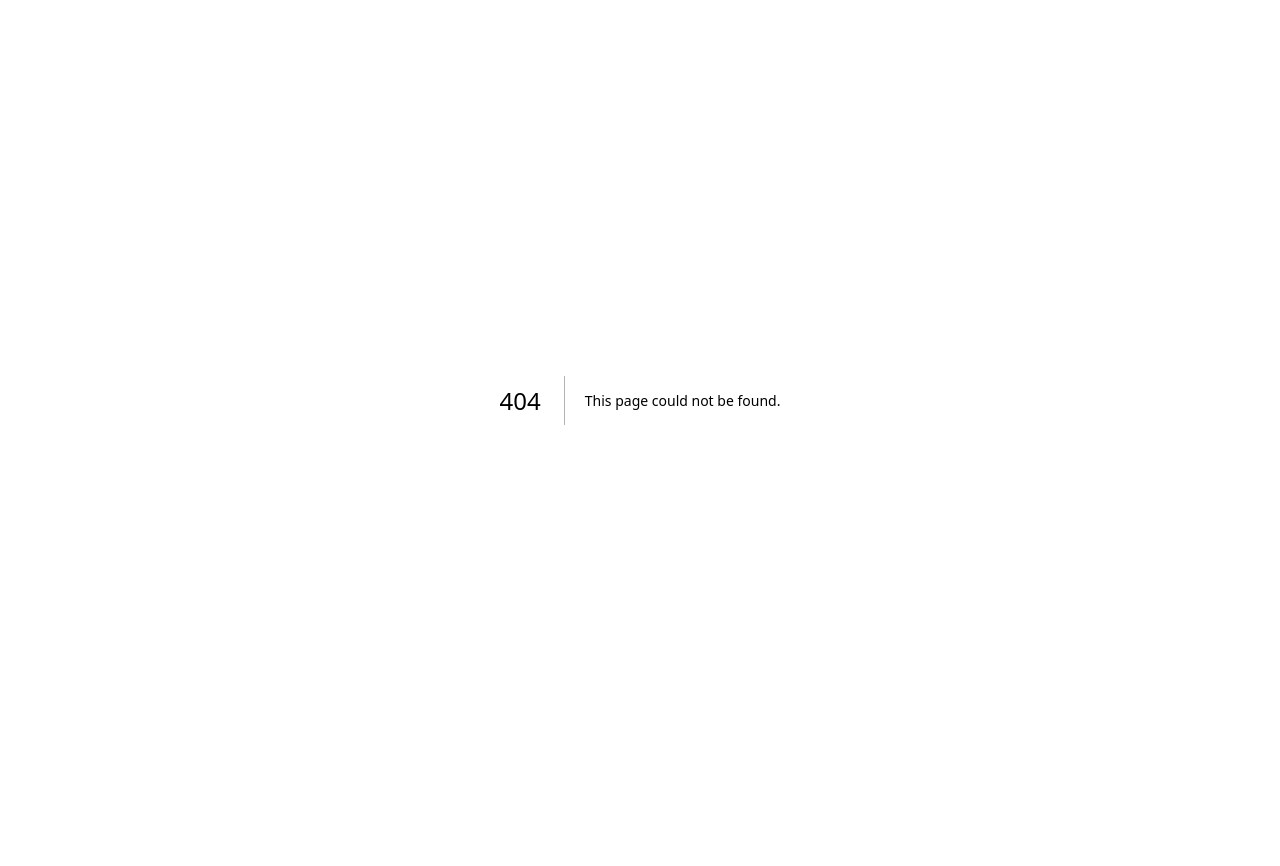
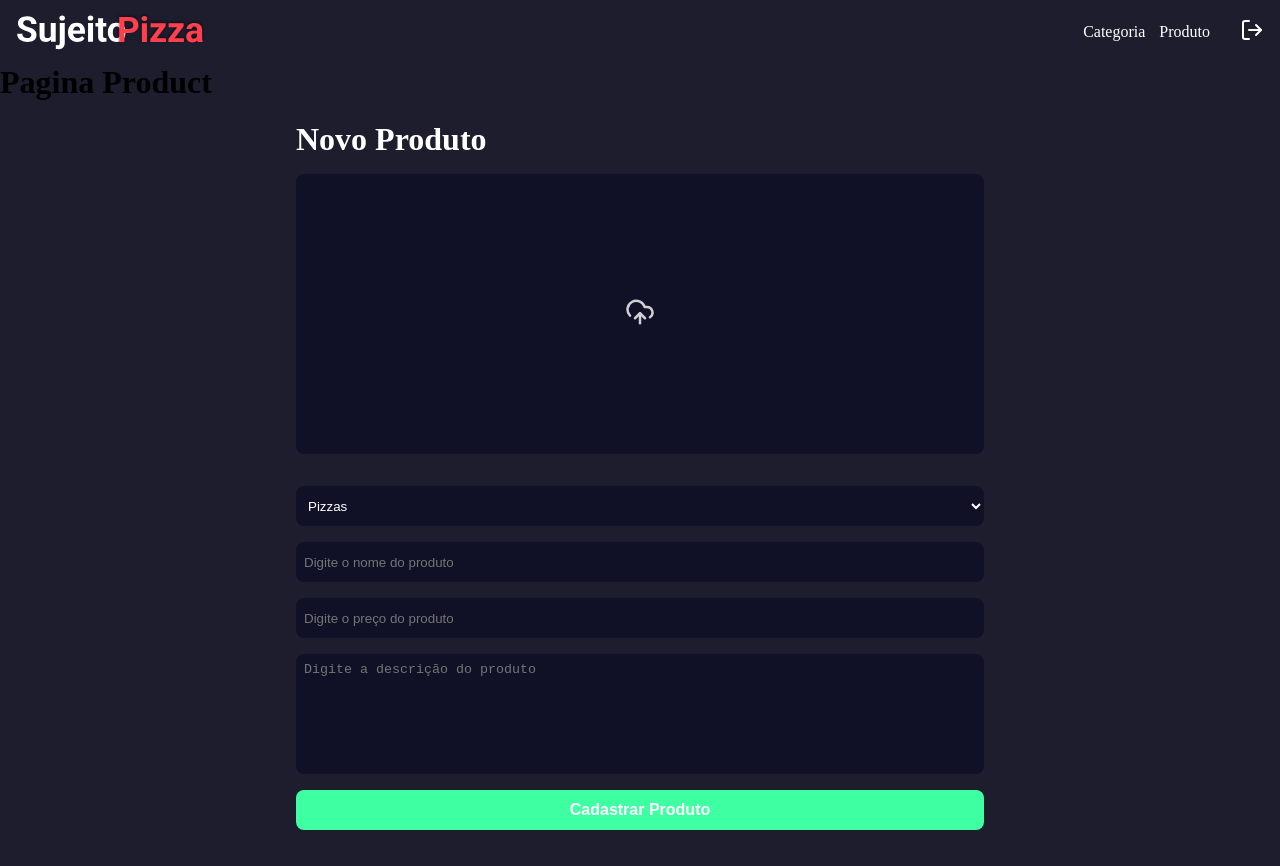
Before and after one commit to BrenoaAlmeida/Pizzaria, a Next.js app in the folder frontend/: page /dashboard/product in a window 1280 px wide. Before the commit this address had no page. Before the commit the page ends 800 px from the top, so only its background shows below. Built offline with nearby package versions, Linux system fonts and the light colour scheme.

Commit message:
Criado sub paginas e componentes para a pagina  de painel

```diff
--- /dev/null
+++ b/frontend/src/app/dashboard/category/styles.module.scss
@@ -0,0 +1,28 @@
+.container{
+    max-width: 720px;
+    margin:20px auto;
+    padding: 0 16px;
+    display: flex;
+    flex-direction: column;
+
+    h1{
+        color: var(--white);
+    }
+}
+
+.form{
+    display: flex;
+    gap:16px;
+    flex-direction: column;
+    margin: 16px 0;
+}
+
+.input{
+    height: 40px;
+    border:0;
+    background-color: var(--dark-900);
+    border-radius: 8px;
+    padding: 0 16px;
+    color: var(--white);
+    border: 1px solid var(--gray-100)
+}
--- /dev/null
+++ b/frontend/src/app/dashboard/components/button/index.tsx
@@ -0,0 +1,21 @@
+"use client"
+
+import styles from './styles.module.scss'
+import { useFormStatus } from 'react-dom';
+
+interface Props{
+    name:string;
+}
+
+export function Button({name}: Props){
+
+    const { pending } = useFormStatus();
+    return(
+        <button
+        type="submit"
+        disabled={pending}
+        className={styles.button}>
+            {pending ? "Carregando..." : name}
+        </button>
+    )
+}
--- /dev/null
+++ b/frontend/src/app/dashboard/components/button/styles.module.scss
@@ -0,0 +1,9 @@
+.button{
+    height: 40px;
+    border-radius: 8px;
+    border: 0;
+    background-color: var(--green-900);
+    font-weight: bold;
+    font-size: 16px;
+    color: var(--white)
+}
--- /dev/null
+++ b/frontend/src/app/dashboard/product/components/form/index.tsx
@@ -0,0 +1,82 @@
+"use client"
+
+import { ChangeEvent, useState } from 'react'
+import styles from './styles.module.scss'
+import { UploadCloud } from 'lucide-react'
+import Image from 'next/image'
+import { Button } from '@/app/dashboard/components/button'
+
+export default function Form() {
+    const [image, setImage] = useState<File>();
+    const [previewImage, setPreviewImage] = useState("");
+
+    function handleFile(e: ChangeEvent<HTMLInputElement>){
+        if(e.target.files && e.target.files[0]){
+            const image = e.target.files[0];
+
+            if(image.type !== "image/jpeg" && image.type !== "image/png"){
+                console.log("Formato Proibido!!!")
+                return;
+            }
+
+            setImage(image);
+            //Criar URL de Preview para mostrar a imagem
+            setPreviewImage(URL.createObjectURL(image))
+        }
+    }
+    return(
+        <main className={styles.container}>
+            <h1>Novo Produto</h1>
+            <form className={styles.form}>
+                <label className={styles.labelImage}>
+                <span>
+                    <UploadCloud size={30} color="#FFF" />
+                </span>
+                <input
+                type='file'
+                accept='image/png, imagem/jpeg'
+                required
+                onChange={handleFile} />
+                {previewImage && (
+                    <Image
+                    alt="Imagem de preview"
+                    src={previewImage}
+                    className={styles.preview}
+                    fill={true}
+                    quality={100}
+                    priority={true} />
+                )}
+                </label>
+                <select name="category">
+                    <option key={1} value={1}>Pizzas</option>
+                    <option key={1} value={1}>Massas</option>
+                </select>
+
+                <input
+                type='text'
+                name='name'
+                placeholder='Digite o nome do produto'
+                required
+                className={styles.input}
+                />
+
+                <input
+                type='text'
+                name='price'
+                placeholder='Digite o preço do produto'
+                required
+                className={styles.input}
+                />
+
+                <textarea
+                name='description'
+                placeholder='Digite a descrição do produto'
+                required
+                className={styles.input}
+                />
+
+                <Button name="Cadastrar Produto"/>
+            </form>
+        </main>
+    )
+}
--- /dev/null
+++ b/frontend/src/app/dashboard/product/components/form/styles.module.scss
@@ -0,0 +1,83 @@
+.container{
+    max-width: 720px;
+    margin: 20px auto;
+    padding: 0 16px;
+    display: flex;
+    flex-direction: column;
+
+    h1{
+        color: var(--white)
+    }
+}
+
+.form {
+    display: flex;
+    flex-direction: column;
+    margin: 16px 0;
+    gap: 16px;
+
+    select {
+        width: 100%;
+        height: 40px;
+        border-radius: 8px;
+        background-color: var(--dark-900);
+        color: var(--white);
+        padding:0 8px;
+        border:1px solid var(--gray-100)
+    }
+
+    textarea{
+        width: 100%;
+        min-height: 120px;
+        resize: none;
+        padding: 8px;
+        color: var(--white);
+    }
+}
+
+.labelImage {
+    width: 100%;
+    height: 280px;
+    position: relative;
+    background-color: var(--dark-900);
+    border-radius: 8px;
+    display: flex;
+    align-items: center;
+    justify-content: center;
+    cursor: pointer;
+    flex-direction: column;
+    margin-bottom: 16px;
+    border: 1px solid var(--gray-100);
+
+     input {
+        display: none;
+     }
+
+     span {
+        z-index: 99; //Fique sobre tudo
+        opacity: 0.8;
+        transition: all 0.6s;
+
+        &:hover{
+            opacity: 1;
+            transform: scale(1.1);
+        }
+     }
+}
+
+.preview{
+    width: 100%;
+    height: 100%;
+    border-radius: 8px;
+    object-fit: cover;
+}
+
+.input{
+    border: 0;
+    height: 40px;
+    background-color: var(--dark-900);
+    border: 1px solid var(--gray-100);
+    color: var(--white);
+    border-radius: 8px;
+    padding: 0 8px;
+}
--- /dev/null
+++ b/frontend/src/app/dashboard/product/page.tsx
@@ -0,0 +1,11 @@
+import Form from "./components/form";
+
+export default function Product(){
+    return(
+        <main>
+            <h1>Pagina Product </h1>
+
+            <Form/>
+        </main>
+    )
+}
```
Also changed, not shown: frontend/src/app/dashboard/category/page.tsx (added, +48 -0 lines).
